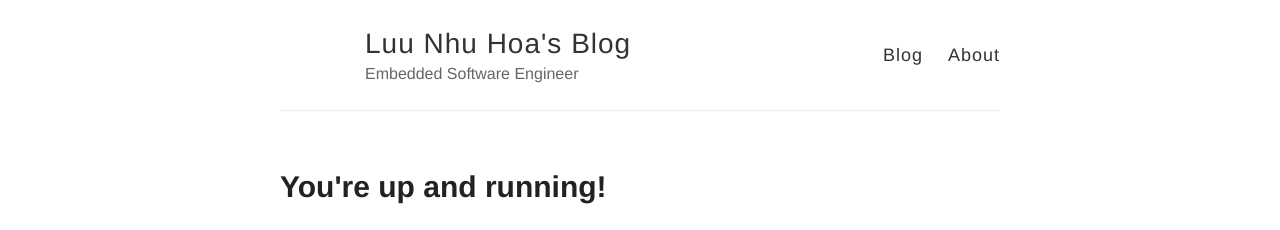
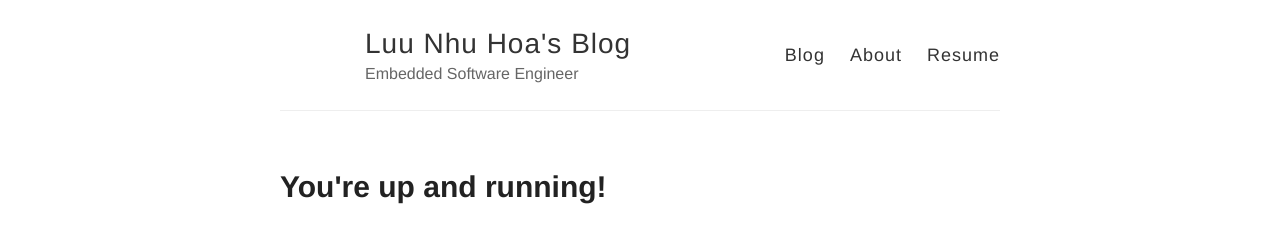
Before and after one commit to hoaln/hoaln.github.io, a Jekyll site: the page built from _posts/2014-3-3-Hello-World.md, in a window 1280 px wide. Shown: the top 230 px of the page. Built offline with Jekyll 4.4.1, drawn with Linux system fonts in a browser that asks for light colours.

Commit message:
Update default.html

```diff
--- a/_layouts/default.html
+++ b/_layouts/default.html
@@ -29,6 +29,7 @@
           <nav>
             <a href="{{ site.baseurl }}/">Blog</a>
             <a href="{{ site.baseurl }}/about">About</a>
+            <a href="{{ site.baseurl }}/cv">Resume</a>
           </nav>
         </header>
       </div>
```
